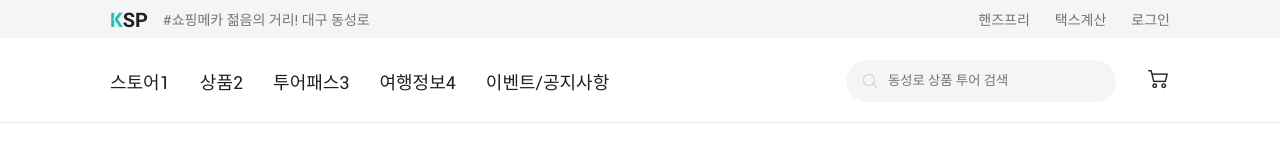
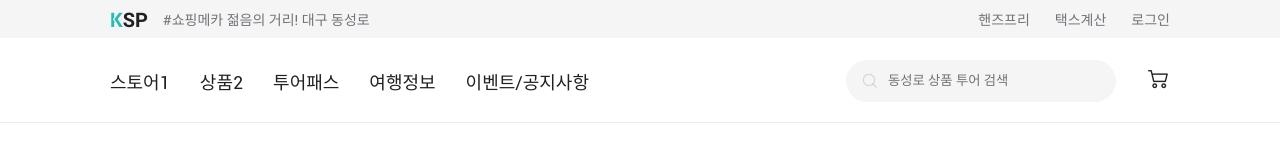
Before and after one commit to khwoo/yujingxue, a Next.js app: page / in a window 1280 px wide. Shown: the top 162 px of the page. Built offline with nearby package versions, Linux system fonts and the light colour scheme; a web font is replaced by a local one.

Commit message:
Revert "3"
This reverts commit af66c1fc

```diff
--- a/pages/index.tsx
+++ b/pages/index.tsx
@@ -15,8 +15,8 @@ export default function Home() {
                 <div className={indexStyle.menu}>
                     <span>스토어1</span>
                     <span>상품2</span>
-                    <span>투어패스3</span>
-                    <span>여행정보4</span>
+                    <span>투어패스</span>
+                    <span>여행정보</span>
                     <span>이벤트/공지사항</span>
                 </div>
                 <div className={classNames("display-flex", "align-items-center")}>
```
